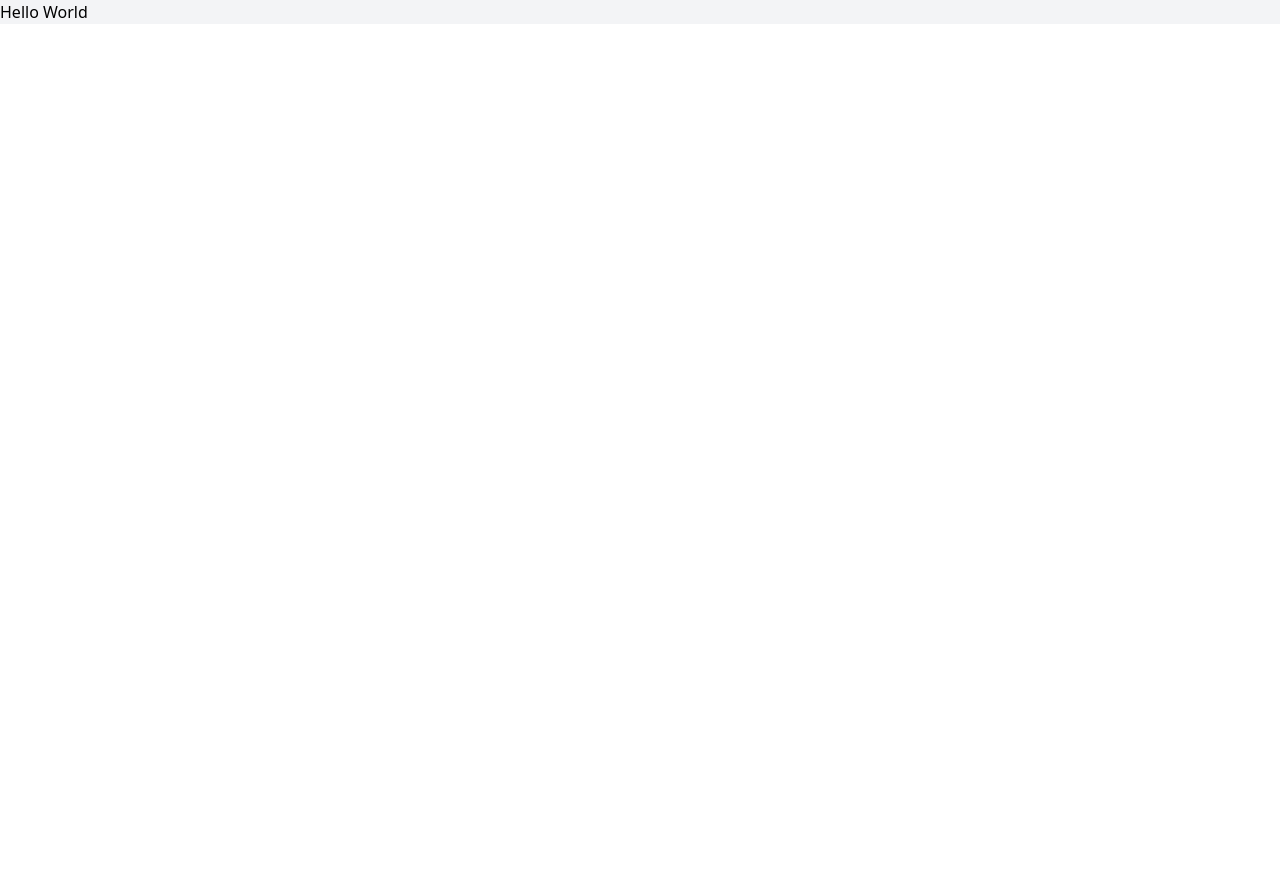
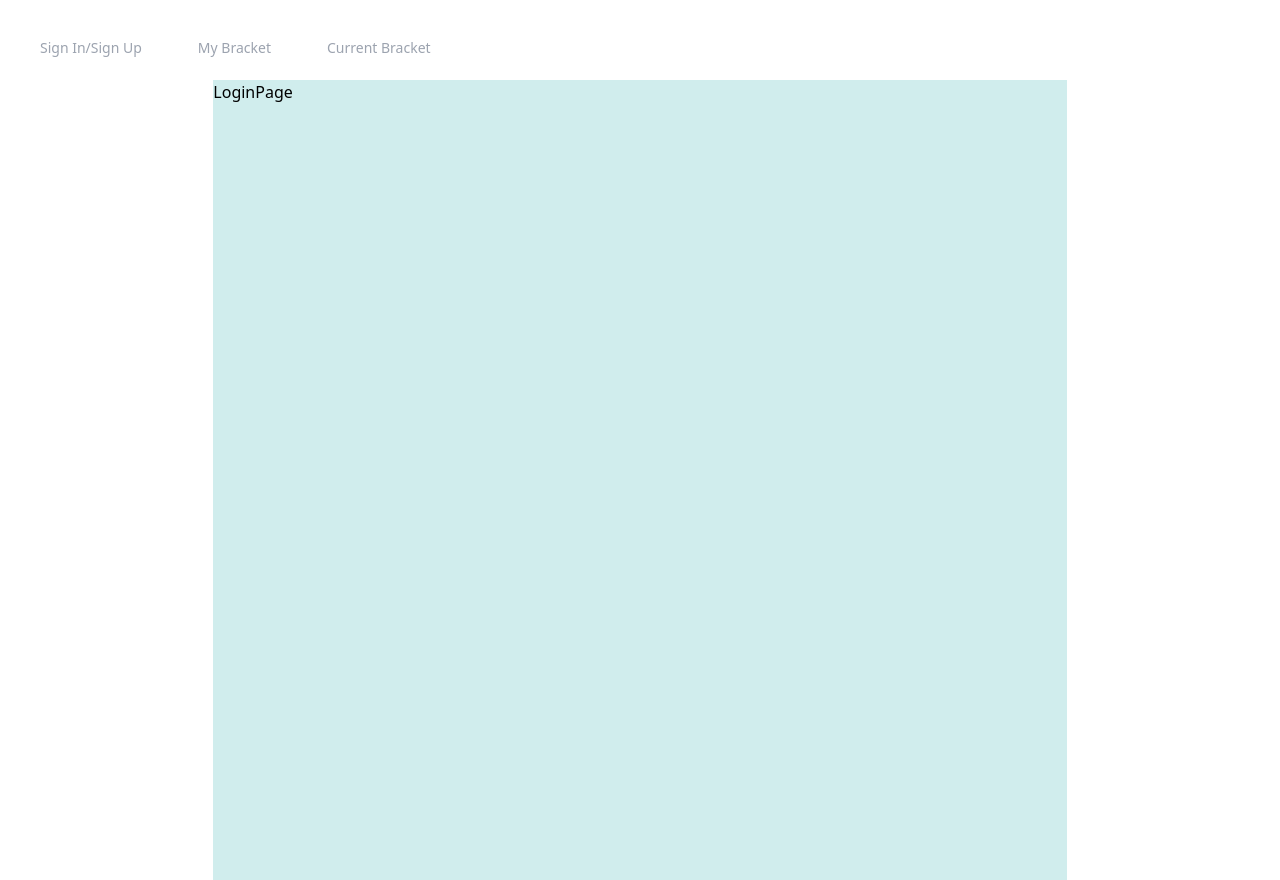
Before and after one commit to KatMai-Fantasy-League/katmaiFantasyLeague, a React app: page /myBracket in a window 1280 px wide. Before the commit the page ends 800 px from the top, so only its background shows below. Built offline with nearby package versions, Linux system fonts and the light colour scheme.

Commit message:
navbar, main layout complete

```diff
--- a/client/App.jsx
+++ b/client/App.jsx
@@ -1,11 +1,22 @@
 import React from 'react';
+import { BrowserRouter, Route, Routes } from 'react-router-dom';
 import './stylesheets/app.css';
+
+import LoginPage from './components/LoginPage';
+// import NavBar from './components/NavBar';
+import LayOut from './components/LayOut';
 
 function App() {
   return (
-    <div className='bg-gray-100'>
-      <h1>Hello World</h1>
-    </div>
+    <BrowserRouter>
+      <LayOut>
+        <Routes>
+          <Route path='/' element={<LoginPage />}></Route>
+          <Route path='/myBracket' element={<LoginPage />}></Route>
+          <Route path='/currentBracket' element={<LoginPage />}></Route>
+        </Routes>
+      </LayOut>
+    </BrowserRouter>
   );
 }
 export default App;
--- /dev/null
+++ b/client/components/LayOut.jsx
@@ -0,0 +1,14 @@
+import React from 'react';
+import NavBar from './NavBar';
+
+function LayOut({ children }) {
+  return (
+    <div className='w-full h-screen'>
+      <NavBar />
+      <div className='mx-auto w-8/12 h-screen bg-light-cyan-100'>
+        <main>{children}</main>
+      </div>
+    </div>
+  );
+}
+export default LayOut;
--- /dev/null
+++ b/client/components/LoginPage.jsx
@@ -0,0 +1,6 @@
+import React from 'react';
+
+function LoginPage() {
+  return <div>LoginPage</div>;
+}
+export default LoginPage;
--- /dev/null
+++ b/client/components/NavBar.jsx
@@ -0,0 +1,34 @@
+import React from 'react';
+import { Link } from 'react-router-dom';
+
+function NavLink({ children }) {
+  return (
+    <li className='block px-3 text-gray-400 rounded hover:bg-gray-100 hover:text-white hover:bg-transparent border-0 p-0'>
+      {children}
+    </li>
+  );
+}
+
+function NavBar() {
+  return (
+    <div>
+      <nav class='bg-white border-gray-200 px-2 sm:px-4 py-2.5 bg-blue-sapphire-100'>
+        <div class='container flex flex-wrap justify-between items-center mx-auto'>
+          <ul class='flex flex-row p-3 mt-4 space-x-8 mt-0 text-sm font-medium border-0'>
+            <NavLink>
+              <Link to='/'>Sign In/Sign Up</Link>
+            </NavLink>
+            <NavLink>
+              <Link to='/myBracket'>My Bracket</Link>
+            </NavLink>
+            <NavLink>
+              <Link to='/currentBracket'>Current Bracket</Link>
+            </NavLink>
+          </ul>
+        </div>
+      </nav>
+    </div>
+  );
+}
+
+export default NavBar;
--- a/client/index.html
+++ b/client/index.html
@@ -7,6 +7,6 @@
     <title>KatMai Fantasy League</title>
   </head>
   <body>
-    <div id="app"></div>
+    <div id="root"></div>
   </body>
 </html>
--- a/client/index.js
+++ b/client/index.js
@@ -1,7 +1,7 @@
 import React from 'react';
-import { render } from 'react-dom';
+import { createRoot } from 'react-dom/client';
 import App from './App.jsx';
 
-const container = document.getElementById('app');
+const root = createRoot(document.getElementById('root'));
 
-render(<App tab='home' />, container);
+root.render(<App />);
--- a/tailwind.config.js
+++ b/tailwind.config.js
@@ -2,7 +2,13 @@ module.exports = {
   content: ['./client/**/*.{html,js,jsx}'],
   theme: {
     extend: {
-      colors: {},
+      colors: {
+        'light-cyan-100': '#D0EDED',
+        'wild-blue-100': '#9DAFD3',
+        'blue-sapphire-100': '#22577A',
+        'wine-100': '#732C2C',
+        'amber-100': '#FFC100',
+      },
     },
   },
   plugins: [],
```
Also changed, not shown: 1 other file (tests, documents, lock files or other folders).
